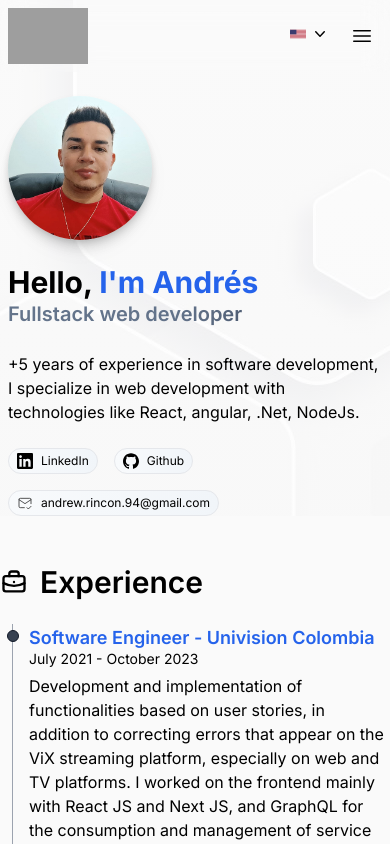
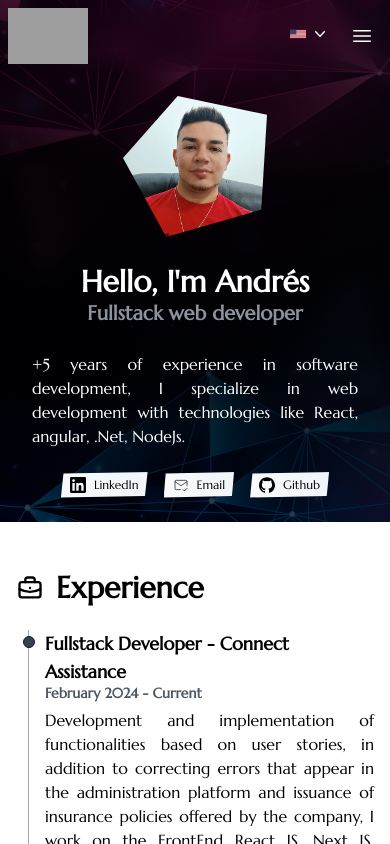
Before and after one commit to AndrewRinconDev/ar-portfolio, a Next.js app: page / in a window 390 px wide. Shown: the top 844 px of the page. Built offline with nearby package versions, Linux system fonts and the light colour scheme; grey boxes are pictures that could not be loaded.

Commit message:
Update new styles

```diff
--- a/src/app/layout.tsx
+++ b/src/app/layout.tsx
@@ -1,10 +1,13 @@
 import type { Metadata } from "next";
-import { Inter } from "next/font/google";
+import { Actor, Inter, Marcellus, Orbitron} from "next/font/google";
 import "./globals.css";
 import Navbar from "@/components/Navbar/Navbar";
 import I18nProvider from "@/localization/provider/I18nProvider";
 
-const inter = Inter({ subsets: ["latin"] });
+// const inter = Actor({ subsets: ["latin"], weight: "400"});
+const inter = Marcellus({ subsets: ["latin"], weight: "400"});
+// const inter = Orbitron({ subsets: ["latin"], weight: "400"});
+// const inter = Inter({ subsets: ["latin"], weight: "400"});
 
 export const metadata: Metadata = {
   title: "Create Next App",
--- a/src/app/page.tsx
+++ b/src/app/page.tsx
@@ -4,11 +4,9 @@ import Image from "next/image";
 
 export default function Home() {
   return (
-    <main className="flex min-h-screen flex-wrap items-center justify-between max-w-screen m-auto md:px-0 bg-[#fafafa]">
+    <main className="flex min-h-screen flex-wrap items-center justify-between max-w-screen m-auto md:px-0 bg-white">
       <Banner />
       <Experience />
-      {/* <Banner /> */}
-
     </main>
   );
 }
--- a/src/components/Banner/Banner.css
+++ b/src/components/Banner/Banner.css
@@ -1,5 +1,21 @@
 .banner-section {
-    @apply bg-no-repeat bg-cover bg-[center_center] bg-fixed relative;
-    background: linear-gradient(rgba(255, 255, 255, 0.8), rgba(253, 253, 253, 0.8)),
-      url(/images/bg/white_hexagons.jpg);
-  }
+  background-size: cover;
+  background-repeat: no-repeat;
+  background-position: center center;
+  background-image: linear-gradient(
+      180deg,
+      rgba(0, 0, 0, 0.7) 0%,
+      rgba(0, 0, 0, 0.9) 35%,
+      rgba(0, 0, 0, 0.9) 65%,
+      rgba(0, 0, 0, 0.7) 100%
+    ),
+    url(/images/bg/color_connections.jpg);
+}
+
+.banner-image {
+  clip-path: polygon(38% 0, 100% 13%, 96% 79%, 30% 98%, 0 43%);
+}
+
+.profile-button {
+  clip-path: polygon(3% 6%, 100% 0, 97% 92%, 0 98%);
+}
--- a/src/components/Banner/Banner.tsx
+++ b/src/components/Banner/Banner.tsx
@@ -8,6 +8,7 @@ import Icon from "../Icon/Icon";
 import { IconKeys } from "../Icon/IIcon";
 
 import "./Banner.css";
+import { colors } from "@/utils/Constants";
 
 export default function Banner() {
   const { t } = useTranslation();
@@ -15,39 +16,39 @@ export default function Banner() {
     CV.basics;
 
   return (
-    <section className="banner-section relative pt-24 px-2 md:pt-0 md:min-h-screen md:flex md:flex-col md:justify-center w-screen">
-      <div className="w-full sm:w-[90%] md:w-[90%] max-w-[1000px] m-auto">
-        <div className="text-left md:flex md:flex-row-reverse md:justify-between md:items-center md:gap-x-4">
-          <div className="justify-center mb-6 w-36 h-36 relative md:w-44 md:h-44 lg:w-56 lg:h-56">
+    <section className="banner-section relative pt-24 px-4 pb-6 md:pt-0 md:min-h-screen md:flex md:flex-col md:justify-center w-screen">
+      <div className="w-full sm:w-[90%] md:w-[90%] max-w-[850px] xl:max-w-[1000px] m-auto">
+        <div className="flex flex-col md:flex-row-reverse md:justify-between md:items-center md:gap-x-4">
+          <div className="mb-6 w-36 h-36 relative md:w-44 md:h-44 lg:w-56 lg:h-56 mx-auto">
             <Image
               src={profile_image}
               alt={t("banner_profile_image_label")}
-              className="drop-shadow-lg rounded-full shadow-lg dark:shadow-dark-800"
+              className="banner-image drop-shadow-lg shadow-lg dark:shadow-dark-800"
               loading="lazy"
               fill
             />
           </div>
-          <header className="md:w-9/12">
+          <header className="md:w-9/12 text-white text-center md:text-left">
             <h1 className="text-3xl font-bold md:text-4xl lg:text-5xl text-dark-700 dark:text-dark-200">
               {t("banner_title")}
-              <span className=" text-blue-600 dark:text-blue-300">
+              <span className={`text-[${colors.lightBlue}] dark:text-blue-300`}>
                 {t(name_key)}
               </span>
             </h1>
-            <span className=" font-semibold inline-flex animate-background-shine bg-[linear-gradient(110deg,#64748b,45%,#0f172a,55%,#64748b)] dark:bg-[linear-gradient(110deg,#b6eaff,45%,#065074,55%,#b6eaff)] bg-[length:250%_100%] bg-clip-text text-xl text-transparent">
+            <span className="font-semibold inline-flex animate-background-shine text-gray-400/90 bg-clip-text text-xl">
               {t(label_key)}
             </span>
-            <h2 className="lg:text-2xl md:text-xl mt-6 md:mt-10 text-dark-700 dark:text-dark-200 text-pretty">
+            <h2 className="lg:text-2xl md:text-xl mt-6 md:mt-10 text-dark-700 dark:text-dark-200 text-pretty text-justify px-4 md:text-left md:px-0">
               {t(summary_key)}
             </h2>
           </header>
         </div>
-        <ul className="mt-6 md:mt-10 flex flex-wrap gap-4 justify-start">
+        <ul className="mt-6 md:mt-10 flex flex-wrap gap-4 px-4 md:px-0 justify-center md:justify-start">
           {profiles.map((profile) => (
             <li key={profile.network}>
               <Link
                 href={profile.url}
-                className="rounded-full text-dark-800 dark:text-dark-200 border border-dark-300 dark:border-white/10 flex justify-center items-center gap-x-2 py-1 px-2 md:py-2 text-xs md:text-base md:px-4 bg-gradient-to-r from-slate-50 to-slate-100 dark:from-slate-800 dark:to-slate-950 hover:scale-105 transition-transform"
+                className="profile-button text-dark-800 dark:text-dark-200 border border-dark-300 dark:border-white/10 flex justify-center items-center gap-x-2 py-1 px-2 text-xs md:text-base md:px-4 bg-gradient-to-r from-slate-50 to-slate-100 dark:from-slate-800 dark:to-slate-950 hover:scale-105 transition-transform"
                 target="_blank"
                 rel="noopener noreferrer"
               >
@@ -65,7 +66,7 @@ export default function Banner() {
         <div className="absolute hidden md:flex bottom-4 left-0 w-full justify-end">
           <Link
             href="#experience"
-            className="md:flex gap-2 animate-bounce dark:text-white text-black font-bold mr-4"
+            className="md:flex gap-2 animate-bounce dark:text-white text-black font-bold mr-8"
           >
             <Icon
               name="downwardsArrow"
--- a/src/components/Experience/Experience.tsx
+++ b/src/components/Experience/Experience.tsx
@@ -2,6 +2,7 @@
 import { useTranslation } from "react-i18next";
 import CV from "@/cv.json";
 import Icon from "../Icon/Icon";
+import { colors } from "@/utils/Constants";
 
 export default function Experience() {
   const { t } = useTranslation();
@@ -9,7 +10,7 @@ export default function Experience() {
   return (
     <section
       id="experience"
-      className="section w-screen mx-auto md:max-w-[700px] lg:max-w-[800px] pt-12 md:pt-0"
+      className="w-full sm:w-[90%] lg:max-w-[850px] xl:max-w-[1000px] pt-12 md:pt-20 mx-auto px-4 md:px-0"
     >
       <h2 className="text-3xl font-semibold mb-6 flex gap-x-3 items-center text-black dark:text-white">
         <Icon
@@ -24,13 +25,13 @@ export default function Experience() {
         {experience.map((job, index) => (
           <li className="mb-10 ms-4" key={`experience-${index}`}>
             <div className="absolute w-3 h-3 rounded-full mt-1.5 -start-1.5 border border-gray-900 bg-gray-700 dark:bg-slate-50"></div>
-            <h3 className="text-lg font-semibold text-blue-600 dark:text-sky-300/80 mt-2">
+            <h3 className={`text-lg font-semibold text-[${colors.darkBlue}] dark:text-sky-300/80 mt-2`}>
               {t(job.position_key)} - {job.company}
             </h3>
-            <time className="block mb-2 text-sm font-normal leading-none text-black-950/80 dark:text-black-200/90">
+            <time className="block mb-2 text-sm leading-none text-gray-600 font-semibold dark:text-black-200/90">
               {t(job.startDate_key)} - {t(job.endDate_key)}
             </time>
-            <p className="mb-4 text-base font-normal  dark:text-white text-pretty">
+            <p className="mb-4 text-base font-normal dark:text-white text-pretty text-justify">
               {t(job.summary_key)}
             </p>
           </li>
--- a/src/components/LanguageDropdown/LanguageDropdown.tsx
+++ b/src/components/LanguageDropdown/LanguageDropdown.tsx
@@ -16,7 +16,7 @@ export default function LanguageDropdown() {
   };
 
   return (
-    <div className="text-black dark:text-white rounded text-xs font-semibold bg-transparent hover:bg-gray-400/30 transition-all">
+    <div className="text-white dark:text-white rounded text-xs font-semibold bg-transparent hover:bg-gray-400/20 transition-all">
       <button
         type="button"
         onClick={toggleDropdown}
@@ -40,11 +40,11 @@ export default function LanguageDropdown() {
         />
       </button>
       {dropdownOpen && (
-        <ul className="block bg-gray-400/30 animate-fade-down animate-duration-200 pt-0.5 absolute w-max rounded">
+        <ul className="block bg-black/70 animate-fade-down animate-duration-200 pt-0.5 absolute w-max rounded">
           <li>
             <button
               onClick={changeLanguage("es")}
-              className="hover:bg-gray-400/70 whitespace-no-wrap inline-flex justify-start items-center w-full gap-x-2 px-3 py-2"
+              className="hover:bg-gray-400/30 whitespace-no-wrap inline-flex justify-start items-center w-full gap-x-2 px-3 py-2"
             >
               <Icon
                 className="w-4 h-auto"
@@ -59,7 +59,7 @@ export default function LanguageDropdown() {
             <button
               type="button"
               onClick={changeLanguage("en")}
-              className="hover:bg-gray-400/70 whitespace-no-wrap inline-flex justify-start items-center w-full gap-x-2 px-3 py-2"
+              className="hover:bg-gray-400/30 whitespace-no-wrap inline-flex justify-start items-center w-full gap-x-2 px-3 py-2"
             >
               <Icon
                 className="w-4 h-3"
--- a/src/components/Navbar/Navbar.tsx
+++ b/src/components/Navbar/Navbar.tsx
@@ -7,6 +7,7 @@ import LanguageDropdown from "../LanguageDropdown/LanguageDropdown";
 import { useTranslation } from "react-i18next";
 import Icon from "../Icon/Icon";
 import { navbarLinks } from "./NavbarLinks";
+import { colors } from "@/utils/Constants";
 
 export default function Navbar() {
   const [navbarOpen, setNavbarOpen] = useState(false);
@@ -21,8 +22,8 @@ export default function Navbar() {
   };
 
   return (
-    <header className="backdrop-blur-md bg-dark-200/30 dark:bg-dark-900/30 w-full z-20 top-0 left-0 fixed">
-      <nav className="container px-2 w-full md:w-[90%] max-w-[1000px] flex flex-wrap items-center justify-between mx-auto py-2 ">
+    <header className={`backdrop-blur-md bg-[${colors.darkPink}]/60 dark:bg-dark-900/30 w-full z-20 top-0 left-0 fixed`}>
+      <nav className="container px-2 w-full md:w-[90%] max-w-[850px] xl:max-w-[1000px] flex flex-wrap items-center justify-between mx-auto py-2 text-white">
         <Link
           href="/"
           className="flex gap-2 w-20 h-14 items-center self-center text-3xl font-black whitespace-nowrap text-primary-600 dark:text-primary-400 relative"
@@ -34,11 +35,11 @@ export default function Navbar() {
           <div>
             <button
               onClick={toggleNavbar}
-              className="p-2 text-sm text-black dark:text-white rounded-lg md:hidden"
+              className="p-2 text-sm text-white dark:text-white rounded-lg md:hidden"
             >
               <Icon
                 name={navbarOpen ? "mobileMenu" : "close"}
-                className="size-6 text-black dark:invert"
+                className="size-6 text-white dark:invert"
                 width={24}
                 height={24}
               />
@@ -48,7 +49,7 @@ export default function Navbar() {
         <div
           className={`${
             !navbarOpen ? "hidden" : ""
-          } block bg-gray-300/70 dark:bg-black/70 md:bg-transparent animate-fade-down animate-duration-200 absolute md:relative left-0 top-[70px] md:top-auto items-center justify-between w-full md:flex md:w-auto md:order-1 transition-all duration-500`}
+          } block bg-black/50 dark:bg-black/70 md:bg-transparent animate-fade-down animate-duration-200 absolute md:relative left-0 top-[70px] md:top-auto items-center justify-between w-full md:flex md:w-auto md:order-1 transition-all duration-500`}
         >
           <ul className="flex flex-col gap-0 md:gap-6 pt-0 font-medium  md:flex-row  md:mt-0 md:border-0">
             {navbarLinks.map((link, index) => (
@@ -56,7 +57,7 @@ export default function Navbar() {
                 <Link
                   href={link.href}
                   onClick={closeNavbar}
-                  className="relative overflow-hidden z-10 p-2 border-b-2 border-b-blue-600/10 md:border-none hover:bg-gray-400/40 md:hover:bg-transparent md:hover:shadow-[0_2px_0px_rgb(27,99,235,1)] w-full block"
+                  className="relative overflow-hidden z-10 p-2 border-b-2 border-b-pink-950/20 md:border-none hover:bg-gray-400/40 md:hover:bg-transparent md:hover:shadow-[0_2px_0px_rgb(101,31,82,1)] w-full block"
                 >
                   {t(link.label_key)}
                 </Link>
--- a/src/cv.json
+++ b/src/cv.json
@@ -18,6 +18,15 @@
         }
       },
       {
+        "network": "Email",
+        "url": "mailto:andrew.rincon.94@gmail.com",
+        "icon": {
+          "name": "email",
+          "width": 24,
+          "height": 24
+        }
+      },
+      {
         "network": "Github",
         "url": "https://github.com/AndrewRinconDev",
         "icon": {
@@ -25,19 +34,20 @@
           "width": 256,
           "height": 250
         }
-      },
-      {
-        "network": "andrew.rincon.94@gmail.com",
-        "url": "mailto:andrew.rincon.94@gmail.com",
-        "icon": {
-          "name": "email",
-          "width": 24,
-          "height": 24
-        }
       }
     ]
   },
   "experience": [
+    {
+      "position": "Full Stack Developer",
+      "position_key": "experience_connect_position",
+      "company": "Connect Assistance",
+      "startDate": "February 2024",
+      "startDate_key": "experience_connect_startDate",
+      "endDate": "Current",
+      "endDate_key": "experience_connect_endDate",
+      "summary_key": "experience_connect_content"
+    },
     {
       "position": "Software Engineer",
       "position_key": "experience_univision_position",
--- a/src/localization/locales/en.json
+++ b/src/localization/locales/en.json
@@ -11,10 +11,14 @@
   "navbar_label_es": "Spanish",
   "navbar_label_en": "English",
   "experience_label": "Experience",
+  "experience_connect_position": "Fullstack Developer",
+  "experience_connect_startDate": "February 2024",
+  "experience_connect_endDate": "Current",
+  "experience_connect_content": "Development and implementation of functionalities based on user stories, in addition to correcting errors that appear in the administration platform and issuance of insurance policies offered by the company, I work on the FrontEnd React JS, Next JS, Tailwind css and fetch for the consumption of services that are built with .NetCore 6, Entity Framework, Auth0 and JWT for legislation, and management of SQL Server and MongoDB databases, versioning with Azure DevOps, implementations carried out with Docker and Azure Web Services and use SCRUM methodology.",
   "experience_univision_position": "Software Engineer",
   "experience_univision_startDate": "July 2021",
   "experience_univision_endDate": "October 2023",
-  "experience_univision_content": "Development and implementation of functionalities based on user stories, in addition to correcting errors that appear on the ViX streaming platform, especially on web and TV platforms. I worked on the frontend mainly with React JS and Next JS, and GraphQL for the consumption and management of service data, unit tests with Jest and GitHub and SCRUM methodology.",
+  "experience_univision_content": "Development and implementation of functionalities based on user stories, in addition to correcting errors that appear on the ViX streaming platform, especially on web and TV platforms. I worked on the frontend mainly with React JS, Next JS and GraphQL for the consumption and management of service data, unit tests with Jest and GitHub and use SCRUM methodology.",
   "experience_olimpia_position": "Software Developer",
   "experience_olimpia_startDate": "September 2018",
   "experience_olimpia_endDate": "July 2021",
--- a/src/localization/locales/es.json
+++ b/src/localization/locales/es.json
@@ -11,6 +11,10 @@
   "navbar_label_es": "Español",
   "navbar_label_en": "Inglés",
   "experience_label": "Experiencia",
+  "experience_connect_position": "Desarrollador Fullstack",
+  "experience_connect_startDate": "Febrero 2024",
+  "experience_connect_endDate": "Actualidad",
+  "experience_connect_content": "Desarrollo e implementación de funcionalidades basados en historias de usuario, además de corregir los fallos que aparecen en la plataforma de administración y emisión de pólizas de los seguros ofrecidos por la compañía, trabajo el FrontEnd React JS, Next JS, Tailwind css y fetch para el consumo de servicios que son construidos con .NetCore 6, Entity Framework, Auth0 y JWT para la autenticación, y manejo de base de datos Sql Server y MongoDB, versionamiento con Azure DevOps, despliegues realizados con Docker y Web services de Azure y uso de metodología SCRUM.",
   "experience_univision_position": "Ingeniero de software",
   "experience_univision_startDate": "Julio 2021",
   "experience_univision_endDate": "Octubre 2023",
--- /dev/null
+++ b/src/utils/Constants.ts
@@ -0,0 +1,5 @@
+export const colors = {
+    lightBlue: "#1ea1e8",
+    darkBlue: "#08107d",
+    darkPink: "#0c030e"
+}
```
Also changed, not shown: src/components/Icon/IconsData.ts (+4 -4 lines).
